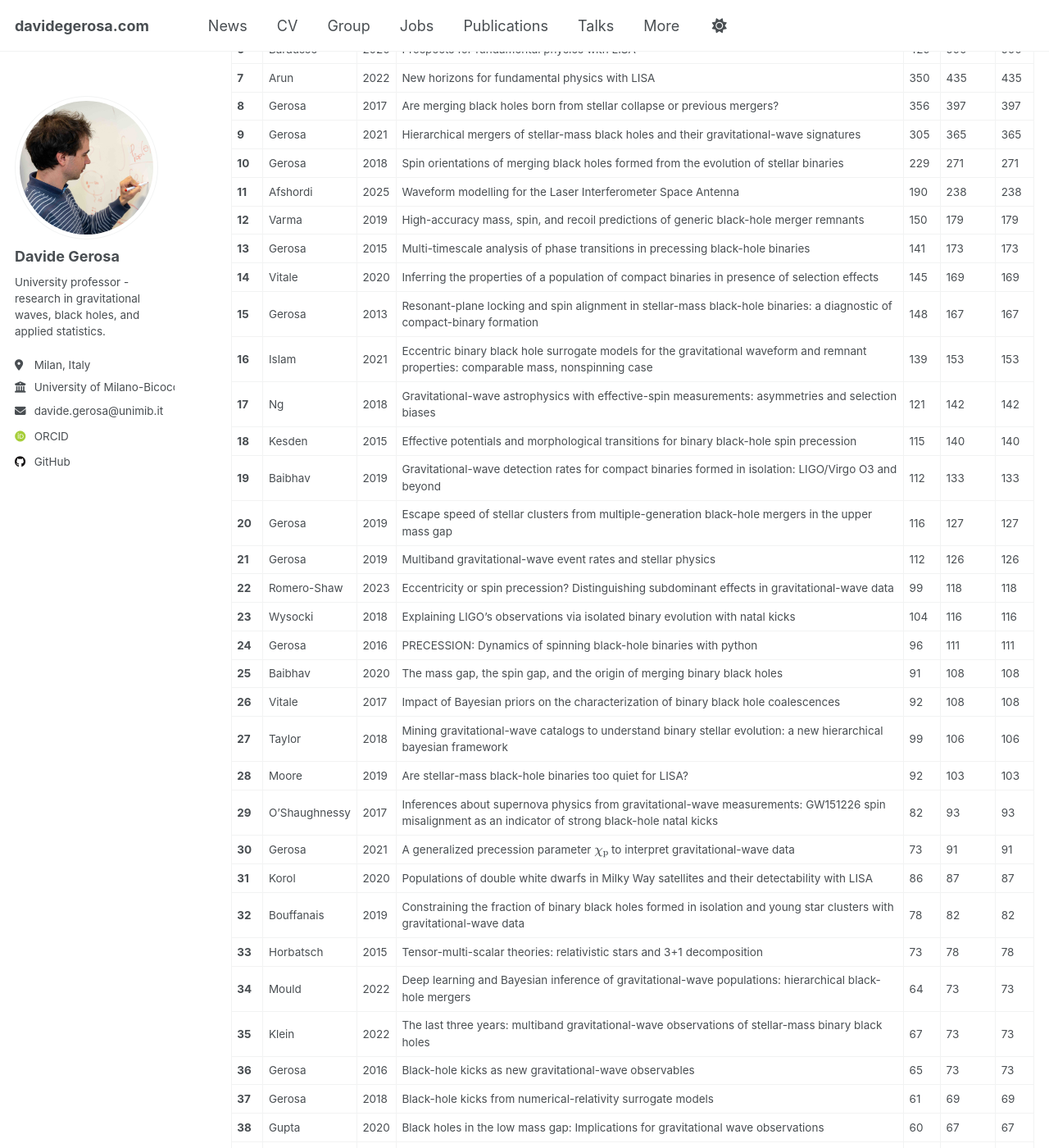
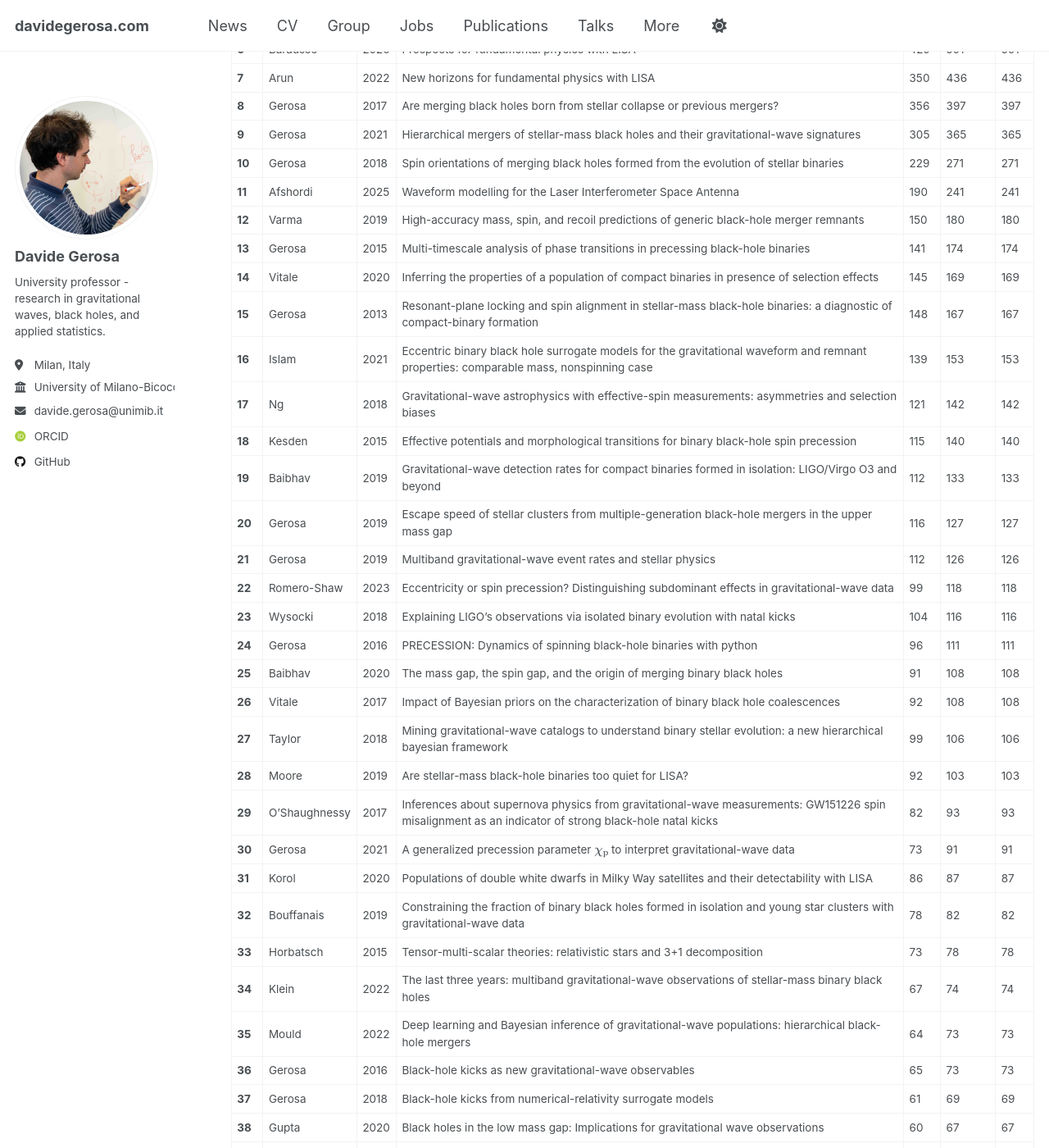
Before and after one commit to dgerosa/website, a Jekyll site: the page built from _pages/citations.md, in a window 1280 px wide and 1400 px high, scrolled down 721 px. Shown: the whole window at 82% size. Built offline with Jekyll 4.4.1, drawn with Linux system fonts in a browser that asks for light colours; some web fonts are replaced; some of the changed text lies outside the part shown.

Commit message:
Website update from workflow

```diff
--- a/_pages/_citations.md
+++ b/_pages/_citations.md
@@ -1,27 +1,27 @@
 ## Citation Summary
 
 - **Total ADS citations**: 10922
-- **Total INSPIRE citations**: 12291
-- **Total MAX citations**: 12414
+- **Total INSPIRE citations**: 12302
+- **Total MAX citations**: 12425
 - **h-index**: 50
 
 ## Paper list sorted by citation count
 
 | # | Author | Year | Title | ADS | INSPIRE | MAX |
 |---|--------|------|-------|-----|---------|-----|
-| **1** | Berti | 2015 | Testing general relativity with present and future astrophysical observations | 1534 | 1758 | 1758 |
+| **1** | Berti | 2015 | Testing general relativity with present and future astrophysical observations | 1534 | 1759 | 1759 |
 | **2** | Barack | 2019 | Black holes, gravitational waves and fundamental physics: a roadmap | 919 | 1032 | 1032 |
 | **3** | Amaro-Seoane | 2022 | Astrophysics with the Laser Interferometer Space Antenna | 943 | 844 | 943 |
-| **4** | Varma | 2019 | Surrogate models for precessing binary black hole simulations with unequal masses | 495 | 548 | 548 |
+| **4** | Varma | 2019 | Surrogate models for precessing binary black hole simulations with unequal masses | 495 | 550 | 550 |
 | **5** | Belczynski | 2020 | Evolutionary roads leading to low effective spins, high black hole masses, and O1/O2 rates for LIGO/Virgo binary black holes | 481 | 528 | 528 |
-| **6** | Barausse | 2020 | Prospects for fundamental physics with LISA | 429 | 500 | 500 |
-| **7** | Arun | 2022 | New horizons for fundamental physics with LISA | 350 | 435 | 435 |
+| **6** | Barausse | 2020 | Prospects for fundamental physics with LISA | 429 | 501 | 501 |
+| **7** | Arun | 2022 | New horizons for fundamental physics with LISA | 350 | 436 | 436 |
 | **8** | Gerosa | 2017 | Are merging black holes born from stellar collapse or previous mergers? | 356 | 397 | 397 |
 | **9** | Gerosa | 2021 | Hierarchical mergers of stellar-mass black holes and their gravitational-wave signatures | 305 | 365 | 365 |
 | **10** | Gerosa | 2018 | Spin orientations of merging black holes formed from the evolution of stellar binaries | 229 | 271 | 271 |
-| **11** | Afshordi | 2025 | Waveform modelling for the Laser Interferometer Space Antenna | 190 | 238 | 238 |
-| **12** | Varma | 2019 | High-accuracy mass, spin, and recoil predictions of generic black-hole merger remnants | 150 | 179 | 179 |
-| **13** | Gerosa | 2015 | Multi-timescale analysis of phase transitions in precessing black-hole binaries | 141 | 173 | 173 |
+| **11** | Afshordi | 2025 | Waveform modelling for the Laser Interferometer Space Antenna | 190 | 241 | 241 |
+| **12** | Varma | 2019 | High-accuracy mass, spin, and recoil predictions of generic black-hole merger remnants | 150 | 180 | 180 |
+| **13** | Gerosa | 2015 | Multi-timescale analysis of phase transitions in precessing black-hole binaries | 141 | 174 | 174 |
 | **14** | Vitale | 2020 | Inferring the properties of a population of compact binaries in presence of selection effects | 145 | 169 | 169 |
 | **15** | Gerosa | 2013 | Resonant-plane locking and spin alignment in stellar-mass black-hole binaries: a diagnostic of compact-binary formation | 148 | 167 | 167 |
 | **16** | Islam | 2021 | Eccentric binary black hole surrogate models for the gravitational waveform and remnant properties: comparable mass, nonspinning case | 139 | 153 | 153 |
@@ -42,8 +42,8 @@
 | **31** | Korol | 2020 | Populations of double white dwarfs in Milky Way satellites and their detectability with LISA | 86 | 87 | 87 |
 | **32** | Bouffanais | 2019 | Constraining the fraction of binary black holes formed in isolation and young star clusters with gravitational-wave data | 78 | 82 | 82 |
 | **33** | Horbatsch | 2015 | Tensor-multi-scalar theories: relativistic stars and 3+1 decomposition | 73 | 78 | 78 |
-| **34** | Mould | 2022 | Deep learning and Bayesian inference of gravitational-wave populations: hierarchical black-hole mergers | 64 | 73 | 73 |
-| **35** | Klein | 2022 | The last three years: multiband gravitational-wave observations of stellar-mass binary black holes | 67 | 73 | 73 |
+| **34** | Klein | 2022 | The last three years: multiband gravitational-wave observations of stellar-mass binary black holes | 67 | 74 | 74 |
+| **35** | Mould | 2022 | Deep learning and Bayesian inference of gravitational-wave populations: hierarchical black-hole mergers | 64 | 73 | 73 |
 | **36** | Gerosa | 2016 | Black-hole kicks as new gravitational-wave observables | 65 | 73 | 73 |
 | **37** | Gerosa | 2018 | Black-hole kicks from numerical-relativity surrogate models | 61 | 69 | 69 |
 | **38** | Gupta | 2020 | Black holes in the low mass gap: Implications for gravitational wave observations | 60 | 67 | 67 |
```
Also changed, not shown: other parts of _pages/_citations.md (+1 -1 lines), _pages/_group.md (+1 -1 lines), _pages/_publications.md (+1 -1 lines), _pages/_talks.md (+1 -1 lines).
